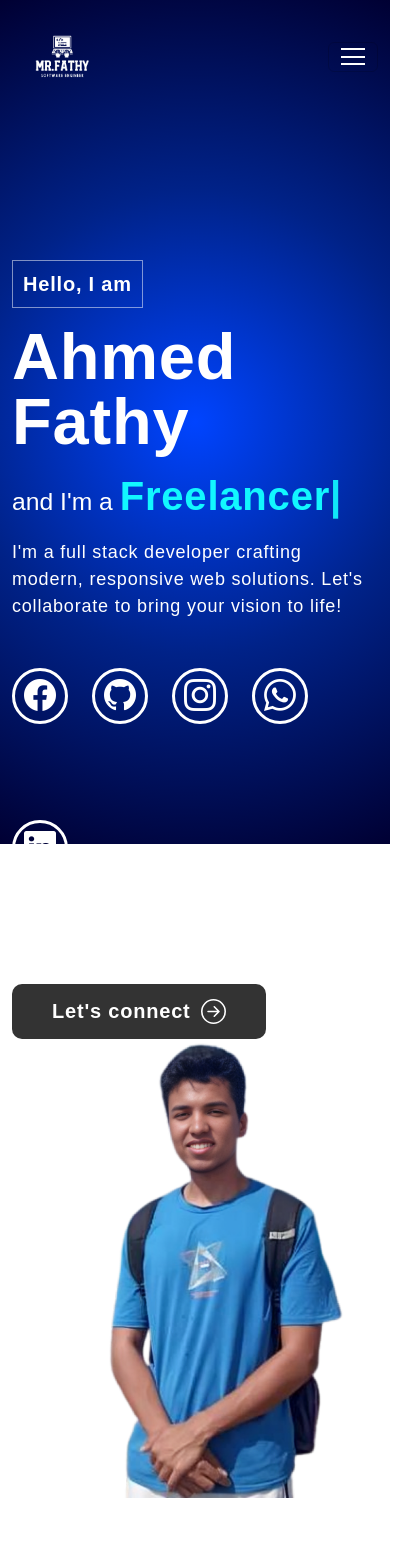
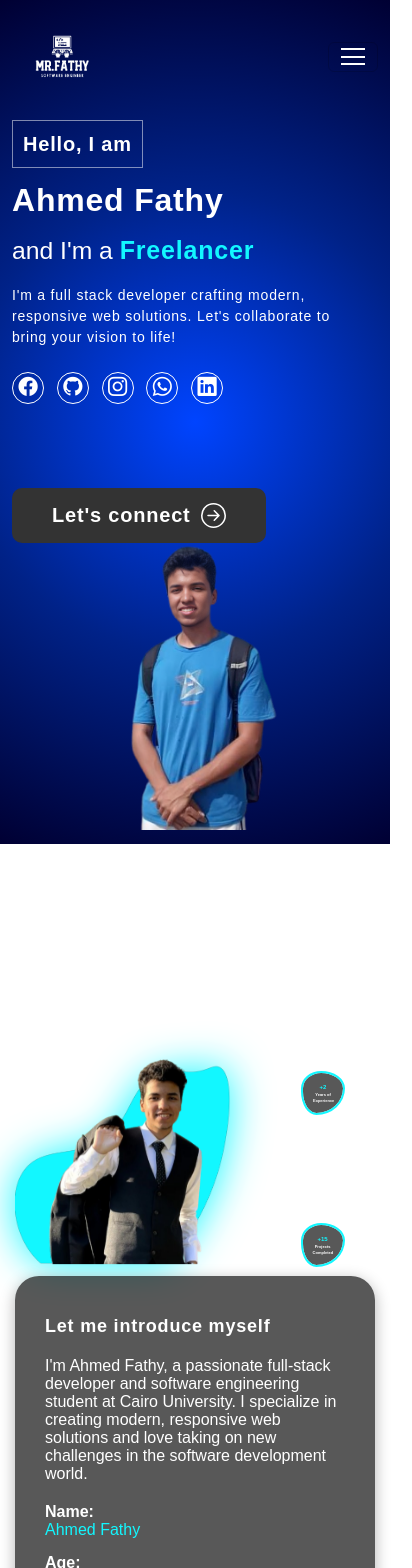
Before and after one commit to ahmedfathy0-0/my-portfolio, a React (Vite) app: page / in a window 390 px wide. Shown: the top 1568 px of the page, 412 px wide, since content can reach past the window. Built offline with nearby package versions, Linux system fonts and the light colour scheme; a web font is replaced by a local one.

Commit message:
fix style for small media queries :fire:

```diff
--- a/public/style.css
+++ b/public/style.css
@@ -208,6 +208,101 @@ span.navbar-btn {
 .social-icon a:hover img {
 	filter: brightness(0) saturate(100%) invert(0%) sepia(7%) saturate(98%) hue-rotate(346deg) brightness(95%) contrast(86%);
 }
+
+.social-media a {
+  display: inline-flex;
+  justify-content: center;
+  align-items: center;
+  width: 3.5rem;
+  height: 3.5rem;
+  background: transparent;
+  border: 0.15rem solid var(--text-color); /* Adjusted border size */
+  border-radius: 50%;
+  font-size: 2rem;
+  color: var(--text-color);
+  margin: 3rem 1.5rem 3rem 0;
+  text-decoration: none;
+  transition: 0.5s ease;
+}
+
+.social-media a:hover {
+  background-color: transparent;
+  color: var(--intro-job-color);
+  border: 0.15rem solid var(--intro-job-color);
+  box-shadow:
+    0 0 10px var(--highlight-color),
+    0 0 20px var(--highlight-color),
+    0 0 30px var(--highlight-color),
+    0 0 40px var(--highlight-color),
+    0 0 70px var(--highlight-color),
+    0 0 80px var(--highlight-color),
+    0 0 100px var(--highlight-color),
+    0 0 150px var(--highlight-color);
+}
+
+.social-icon a img {
+  width: 40%;
+  z-index: 1;
+  transition: 0.3s ease-in-out;
+}
+
+.social-icon a:hover img {
+  filter: brightness(0) saturate(100%) invert(0%) sepia(7%) saturate(98%) hue-rotate(346deg) brightness(95%) contrast(86%);
+}
+
+
+@media only screen and (min-width: 1200px) {
+  .social-media a {
+    width: 3.5rem;
+    height: 3.5rem;
+    font-size: 2rem;
+    border: 0.15rem solid var(--text-color);
+  }
+}
+
+@media only screen and (max-width: 1199px) {
+  .social-media a {
+    width: 3rem;
+    height: 3rem;
+    font-size: 1.8rem;
+    border: 0.12rem solid var(--text-color);
+  }
+  .social-icon a img {
+    width: 35%;
+  }
+}
+
+@media only screen and (max-width: 767px) {
+  .social-media a {
+    width: 2.5rem;
+    height: 2.5rem;
+    font-size: 1.5rem;
+    margin: 2rem 1rem 2rem 0;
+    border: 0.1rem solid var(--text-color);
+  }
+  .social-icon a img {
+    width: 30%;
+  }
+}
+
+@media only screen and (max-width: 479px) {
+  .social-media a {
+    width: 2rem;
+    height: 2rem;
+    font-size: 1.2rem;
+    margin: 1.5rem 0.8rem 1.5rem 0;
+    border: 0.08rem solid var(--text-color);
+  }
+  .social-icon a img {
+    width: 25%;
+  }
+}
+
+.navbar-collapse {
+  display: flex;
+  margin: 10px 20px 15px 10px;
+}
+
 .navbar-btn {
   position: relative;
   padding: 15px 40px;
@@ -388,15 +483,19 @@ nav.navbar .navbar-toggler[aria-expanded="true"] .navbar-toggler-icon {
 }
 .img-box {
   text-align: center;
+  position: relative;
 }
 .img-box img {
   width: 400px;
   max-width: 500px;
   height: auto;
+  position: relative;
 }
 .blob {
   position: absolute;
-  top: 10%;
+  top: 50%;
+  left: 50%;
+  transform: translate(-50%,-35%);
   z-index: -1;
   width: 100%;
   height: 100%;
@@ -420,6 +519,91 @@ nav.navbar .navbar-toggler[aria-expanded="true"] .navbar-toggler-icon {
   color: var(--text-color);
   letter-spacing: 0.8px;
   margin-top: 20px;
+}
+
+@media only screen and (min-width: 1200px) {
+  .intro {
+    padding: 260px 0 100px 0;
+  }
+  .intro h1 {
+    font-size: 65px;
+  }
+  .intro-job span {
+    font-size: 40px;
+  }
+  .intro-desc, .intro-sub, .intro p {
+    font-size: 20px;
+  }
+  .blob {
+    width: 500px;
+    height: 500px;
+  }
+}
+
+@media only screen and (max-width: 1199px) {
+  .intro {
+    padding: 200px 0 80px 0;
+  }
+  .intro h1 {
+    font-size: 50px;
+  }
+  .intro-job span {
+    font-size: 35px;
+  }
+  .intro-desc, .intro-sub, .intro p {
+    font-size: 18px;
+  }
+  .img-box img {
+    width: 350px;
+  }
+  .blob {
+    width: 400px;
+    height: 400px;
+  }
+}
+
+@media only screen and (max-width: 767px) {
+  .intro {
+    padding: 160px 0 60px 0;
+  }
+  .intro h1 {
+    font-size: 40px;
+  }
+  .intro-job span {
+    font-size: 30px;
+  }
+  .intro-desc, .intro-sub, .intro p {
+    font-size: 16px;
+  }
+  .img-box img {
+    width: 300px;
+  }
+  .blob {
+    width: 300px;
+    height: 300px;
+  }
+}
+
+@media only screen and (max-width: 479px) {
+  .intro {
+    padding: 120px 0 40px 0;
+  }
+  .intro h1 {
+    font-size: 32px;
+  }
+  .intro-job span {
+    font-size: 25px;
+  }
+  .intro-desc, .intro-sub, .intro p {
+    font-size: 14px;
+  }
+  .img-box img {
+    width: 250px;
+  }
+  .blob {
+    width: 200px;
+    height: 200px;
+  }
 }
 
 
@@ -502,13 +686,14 @@ section.about {
   position: relative;
 }
 
-.img-about img:first-child {
+.img-about .photo {
     width: 100%;
     height: auto;
     border-radius: 15px;
     margin-bottom: 20px;
     animation: float 3s ease-in-out infinite;
 }
+
 
 .img-about .photo-bg {
   width: 100%;
@@ -521,6 +706,7 @@ section.about {
   left: 0;
   z-index: -1;
 }
+
 
 @keyframes float {
   0%, 100% {
@@ -623,7 +809,7 @@ section.about {
     font-size: 26px;
   }
 
-  .img-about img {
+  .img-about .photo {
     margin-bottom: 25px;
   }
 
@@ -655,8 +841,15 @@ section.about {
     margin-bottom: 15px;
   }
 
-  .img-about img {
-    margin-bottom: 30px;
+  .img-about .photo {
+    width: 80%; /* Adjust size */
+    margin-bottom: 20px; /* Adjust spacing */
+  }
+
+  .img-about .photo-bg {
+    width: 80%; /* Adjust size of photo background */
+    filter: drop-shadow(0px 0px 30px var(--intro-job-color)); /* Adjust shadow */
+    top: 7%; /* Adjust positioning */
   }
 
   .info-about1, .info-about2 {
@@ -667,11 +860,11 @@ section.about {
   }
 
   .info-about1 span, .info-about2 span {
-    font-size: 16px;
+    font-size: 14px;
   }
 
   .info-about1 p, .info-about2 p {
-    font-size: 11px;
+    font-size: 9px;
   }
 }
 
@@ -680,13 +873,23 @@ section.about {
     font-size: 20px;
   }
 
-  .img-about img {
-    margin-bottom: 25px;
+  .img-about .photo {
+    width: 70%; /* Further reduce size */
+    margin-bottom: 15px; /* Adjust spacing */
+  }
+
+  .img-about .photo-bg {
+    width: 70%; /* Reduce background size */
+    filter: drop-shadow(0px 0px 25px var(--intro-job-color)); /* Adjust shadow */
+    top: 6.5%; /* Adjust positioning */
   }
 
   .info-about1, .info-about2 {
     width: 80px;
     height: 80px;
+  }
+  .info-about1{
+    left: 6%;
   }
 
   .info-about1 span, .info-about2 span {
@@ -694,7 +897,7 @@ section.about {
   }
 
   .info-about1 p, .info-about2 p {
-    font-size: 10px;
+    font-size: 7px;
   }
 }
 
@@ -703,21 +906,35 @@ section.about {
     font-size: 18px;
   }
 
-  .img-about img {
-    margin-bottom: 20px;
+  .img-about .photo {
+    width: 60%; /* Further reduce for small screens */
+    margin-bottom: 10px; /* Adjust spacing */
   }
 
+  .img-about .photo-bg {
+    width: 60%; /* Reduce background size */
+    filter: drop-shadow(0px 0px 20px var(--intro-job-color)); /* Adjust shadow */
+    top: 6%; /* Adjust positioning */
+  }
   .info-about1, .info-about2 {
-    width: 70px;
-    height: 70px;
+    width: 40px;
+    height: 40px;
+
+  }
+  .info-about1 {
+    left:80%;
+  }
+  .info-about2{
+    right:9%;
   }
 
   .info-about1 span, .info-about2 span {
-    font-size: 12px;
+    font-size: 6px;
+    margin-bottom: 0px;
   }
 
   .info-about1 p, .info-about2 p {
-    font-size: 9px;
+    font-size: 4px;
   }
 }
 
--- a/src/components/About.jsx
+++ b/src/components/About.jsx
@@ -24,7 +24,7 @@ const About = () => {
           <Row className="align-items-center">
             <Col xs={12} md={6} xl={7}>
               <div className="img-about">
-                <img src={myphoto} alt="" />
+                <img className="photo" src={myphoto} alt="" />
                 <img className="photo-bg" src={myphotobg} alt="" />
                 <div className="info-about1">
                   <span>+{Experience}</span>
--- a/src/components/Header.jsx
+++ b/src/components/Header.jsx
@@ -48,6 +48,22 @@ const NavbarComponent = () => {
     };
   }, []);
 
+  useEffect(() => {
+    const onScroll = () => {
+      if (window.scrollY > 50) {
+        setScroll(true);
+      } else {
+        setScroll(false);
+      }
+    };
+
+    window.addEventListener('scroll', onScroll);
+
+    return () => {
+      window.removeEventListener('scroll', onScroll);
+    };
+  }, []);
+
   return (
     <>
       <Navbar expand="lg" className={scroll ? 'navbar scrolled' : 'navbar'}>
```
Lines whose indentation alone changed are shown as unchanged.
